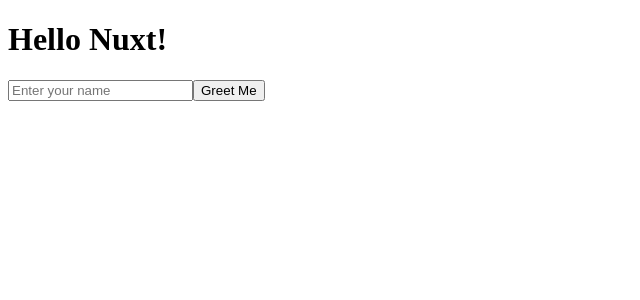
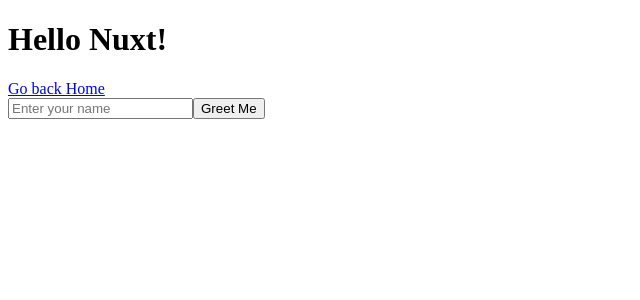
Before and after one commit to m00teck/vue-nuxt-example-app, a Nuxt app: page /greet in a window 1280 px wide. Shown: the top 300 px of the page, without its empty margins (0-640 px from the left). Built offline with nearby package versions, Linux system fonts and the light colour scheme; no server answers.

Commit message:
Provide link

```diff
--- a/app/pages/greet.vue
+++ b/app/pages/greet.vue
@@ -4,6 +4,7 @@ const { data, refresh } = await useFetch('/api/hello', { query: { name: nameInpu
 </script>
 
 <template>
+    <NuxtLink to="/">Go back Home</NuxtLink>
     <div>
         <input v-model="nameInput" placeholder="Enter your name" />
         <button @click="refresh">Greet Me</button>
```
